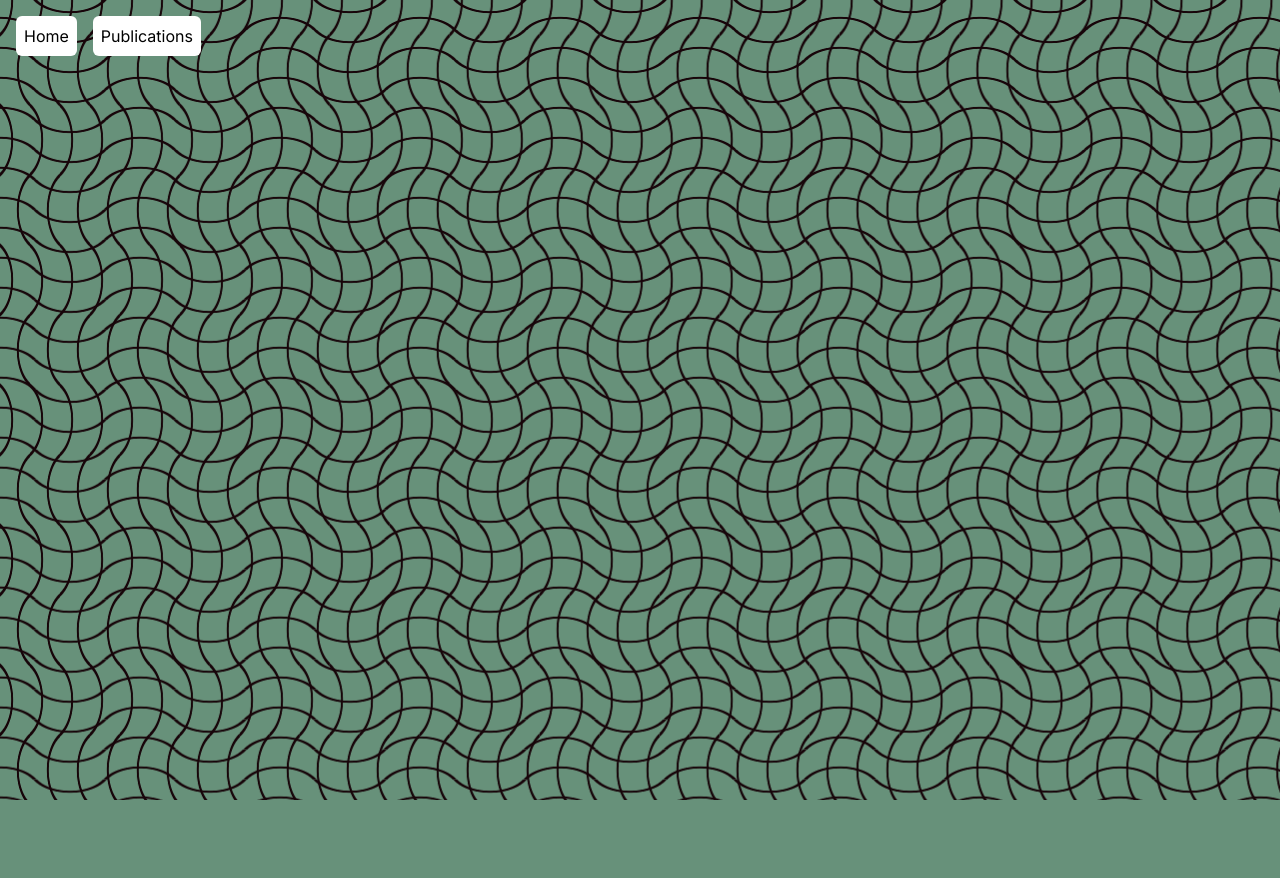
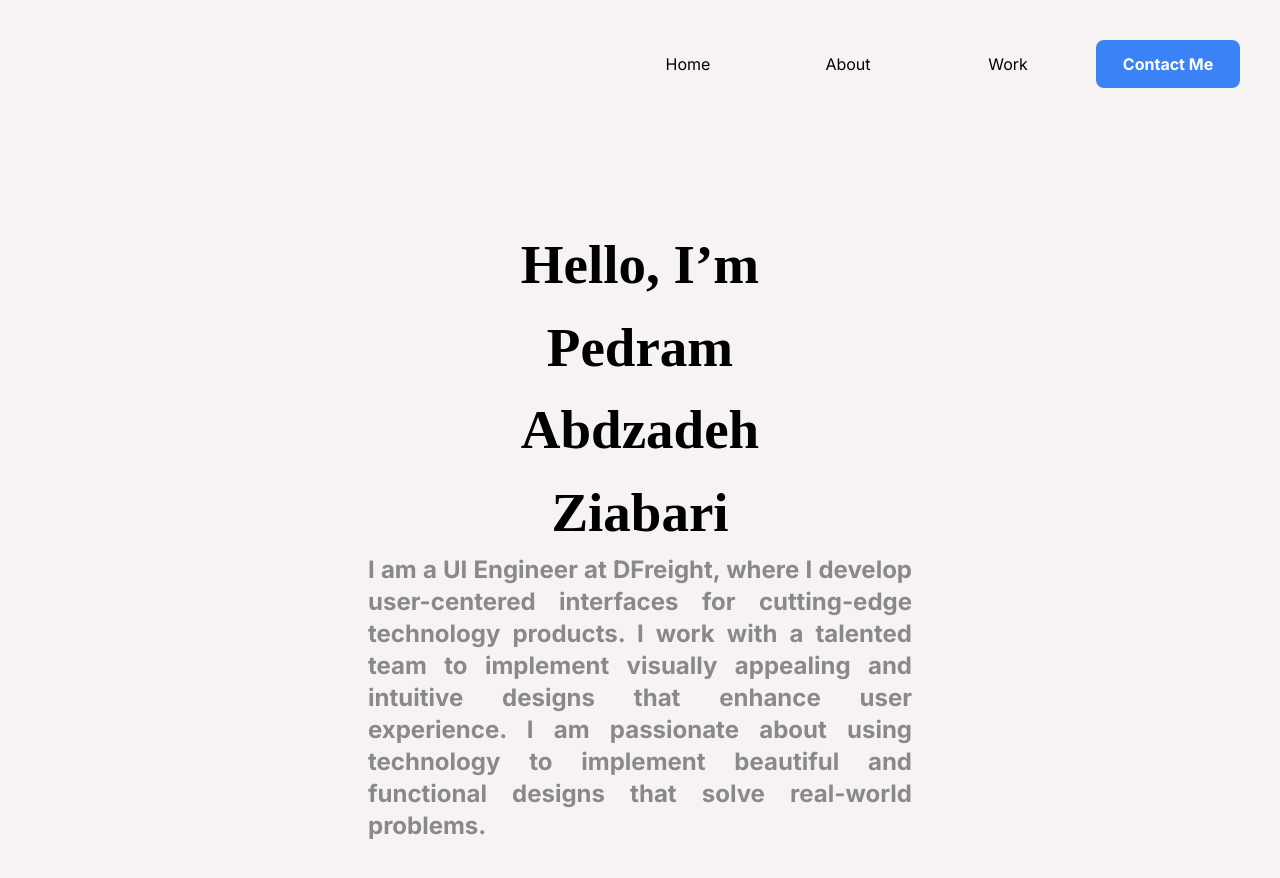
Before and after one commit to pabdzadeh/pabdzadeh, a Next.js app: page / in a window 1280 px wide. Shown: the top 878 px of the page. Before the commit the page ends 800 px from the top, so only its background shows below. Built offline with nearby package versions, Linux system fonts and the light colour scheme.

Commit message:
First changes toward a design

```diff
--- a/package.json
+++ b/package.json
@@ -12,6 +12,7 @@
     "@types/node": "20.4.5",
     "@types/react": "18.2.17",
     "@types/react-dom": "18.2.7",
+    "antd": "^5.7.3",
     "autoprefixer": "10.4.14",
     "eslint": "8.45.0",
     "eslint-config-next": "13.4.12",
--- /dev/null
+++ b/src/app/experience/page.tsx
@@ -0,0 +1,9 @@
+const Experience = () => {
+  return (
+    <div>
+
+    </div>
+  )
+}
+
+export default Experience;
--- a/src/app/globals.css
+++ b/src/app/globals.css
@@ -17,22 +17,5 @@
 }
 
 body {
-  color: rgb(var(--foreground-rgb));
-  /* background: linear-gradient(to bottom,
-      transparent,
-      rgb(var(--background-end-rgb))) rgb(var(--background-start-rgb)); */
-  --s: 140px;
-  /* control the size */
-  --c: #170409;
-  /* first color */
-
-  --_g: #0000 52%, var(--c) 54% 57%, #0000 59%;
-  background:
-    radial-gradient(farthest-side at -33.33% 50%, var(--_g)) 0 calc(var(--s)/2),
-    radial-gradient(farthest-side at 50% 133.33%, var(--_g)) calc(var(--s)/2) 0,
-    radial-gradient(farthest-side at 133.33% 50%, var(--_g)),
-    radial-gradient(farthest-side at 50% -33.33%, var(--_g)),
-    #67917A;
-  /* second color */
-  background-size: calc(var(--s)/4.667) var(--s), var(--s) calc(var(--s)/4.667);
+  background: var(--white, #F7F3F3);
 }
--- a/src/app/layout.tsx
+++ b/src/app/layout.tsx
@@ -1,6 +1,8 @@
+import { Button } from 'antd'
 import './globals.css'
 import type { Metadata } from 'next'
 import { Inter } from 'next/font/google'
+import Link from 'next/link'
 
 const inter = Inter({ subsets: ['latin'] })
 
@@ -14,9 +16,35 @@ export default function RootLayout({
 }: {
   children: React.ReactNode
 }) {
+  const linkClasses = " h-12 w-36 text-black font-inter text-center p-3 hover:bg-slate-50"
+
   return (
     <html lang="en">
-      <body className={inter.className}>{children}</body>
-    </html>
+      <body className={inter.className}>
+        <header className='min-h-[60px] p-10 w-full'>
+          <nav className='flex gap-4 w-full justify-end items-center'>
+            {/* <Button type='text' > */}
+            <Link href="./" className={linkClasses}>
+              Home
+            </Link>
+
+            <Link href="./experience" className={linkClasses}>
+              About
+            </Link>
+
+
+            <Link href="./publications" className={linkClasses}>
+              Work
+            </Link>
+
+
+            <Link href="./contact" className={`${linkClasses} bg-blue-500 text-white rounded-lg font-bold text-center p-3 hover:bg-blue-700`}>
+              Contact Me
+            </Link>
+          </nav>
+        </header>
+        {children}
+      </body >
+    </html >
   )
 }
--- a/src/app/page.tsx
+++ b/src/app/page.tsx
@@ -4,22 +4,16 @@ import Link from 'next/link'
 export default function Home() {
   return (
     <>
-      <header className='min-h-[10vh] p-4'>
-        <nav className='flex gap-4'>
-          <Link href="./" className='bg-white h-10 p-2 text-black rounded-md'>
-            Home
-          </Link>
-          <Link href="./publications" className='bg-white h-10 p-2 text-black rounded-md'>
-            Publications
-          </Link>
-          <Link href="./">
-
-          </Link>
-        </nav>
-      </header>
-      <main className="flex min-h-[80vh] flex-col items-center justify-between p-24">
-
-
+      <main className="flex min-h-[80vh] flex-col items-center  p-24">
+        <div className='text-[55px] text-center w-[33%] font-bold' style={{ fontFamily: 'Source Code Pro' }}>
+          Hello, I’m
+          Pedram Abdzadeh Ziabari
+        </div>
+        <div className='w-[50%] text-[#898989] text-2xl font-bold text-justify'>
+          I am a UI Engineer at DFreight, where I develop user-centered interfaces for cutting-edge technology products.
+          I work with a talented team to implement visually appealing and intuitive designs that enhance user experience.
+          I am passionate about using technology to implement beautiful and functional designs that solve real-world problems.
+        </div>
       </main>
     </>
 
```
Also changed, not shown: tsconfig.json (+19 -4 lines), 1 other file (tests, documents, lock files or other folders).
